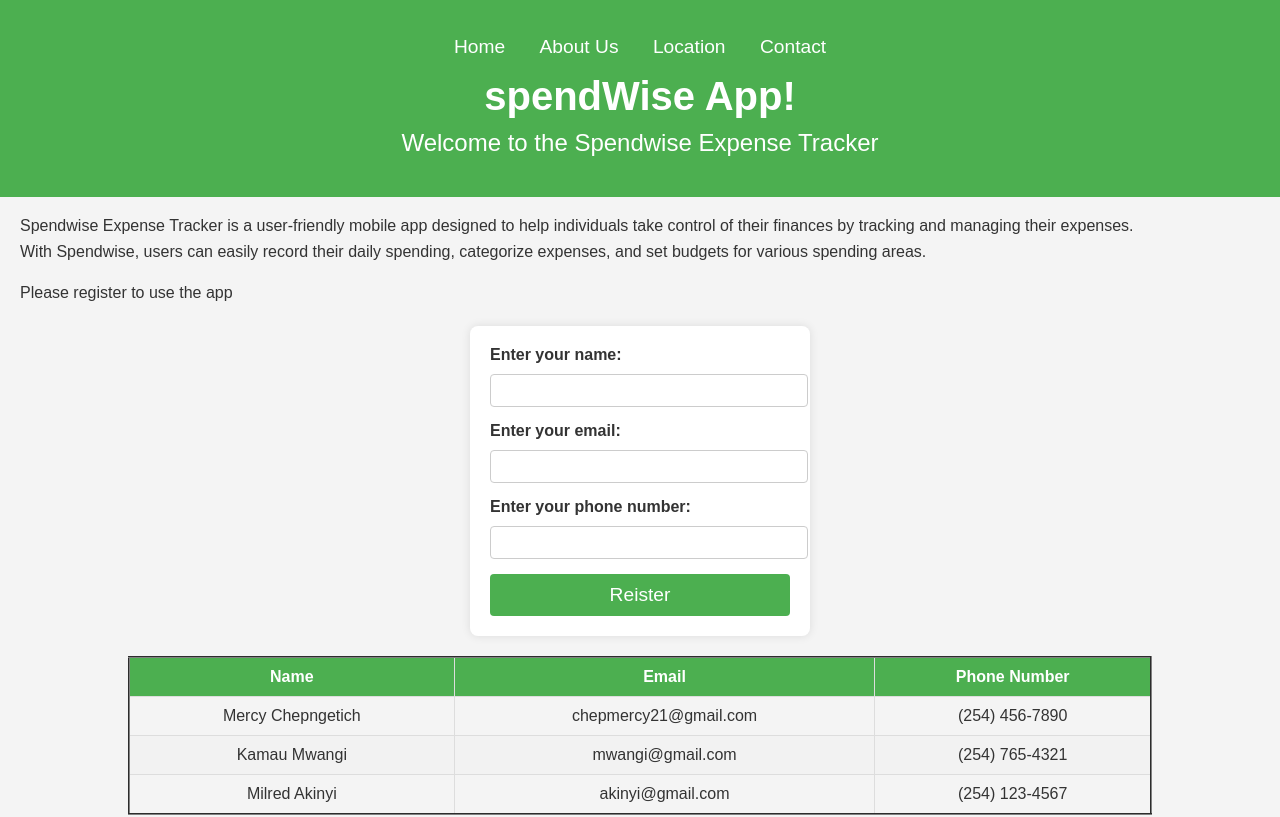
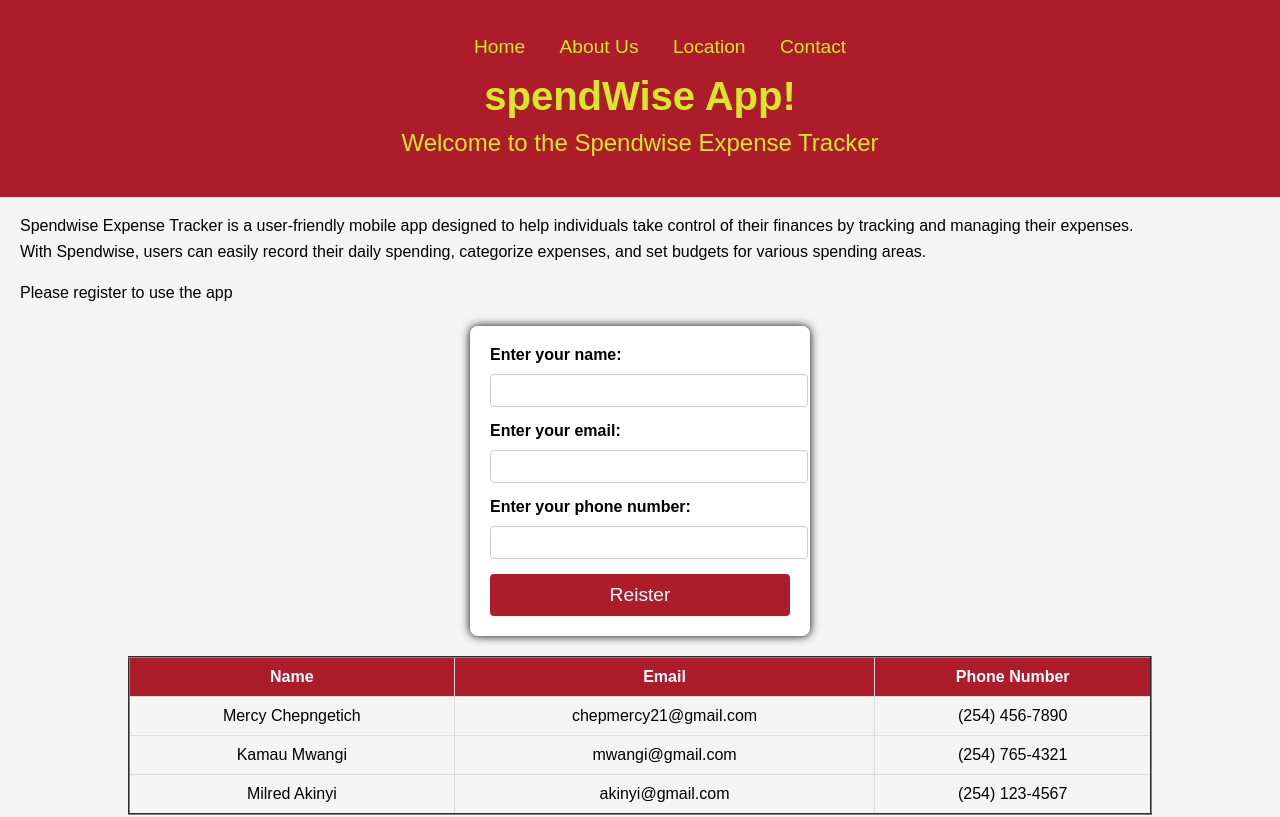
Before and after one commit to Mercychepngetich/expense_tracker, a plain HTML site: page index.html in a window 1280 px wide. Shown: the top 817 px of the page. Drawn offline with Linux system fonts and the light colour scheme.

Commit message:
assigment done

```diff
--- a/index.css
+++ b/index.css
@@ -1,14 +1,14 @@
 body {
     font-family: Arial, sans-serif;
     margin: 0;
-    padding: 0;
+
     background-color: #f4f4f4;
-    color: #333;
+
 }
 
 header {
-    background-color: #4CAF50;
-    color: white;
+    background-color: #ad1c2a;
+    color: rgb(218, 230, 44);
     padding: 20px;
     text-align: center;
 }
@@ -24,18 +24,18 @@ header h2 {
     font-weight: 300;
 }
 
-header ul {
+/* header ul {
     list-style: none;
     padding: 0;
-}
+} */
 
 header ul li {
     display: inline;
-    margin: 0 15px;
+    margin:0 15px;
 }
 
 header ul li a {
-    color: white;
+    color: rgb(218, 230, 44);
     text-decoration: none;
     font-size: 1.2em;
 }
@@ -45,7 +45,7 @@ header ul li a:hover {
 }
 
 p {
-    padding: 0 20px;
+    padding:0 20px;
     line-height: 1.6;
 }
 
@@ -54,7 +54,7 @@ form {
     padding: 20px;
     margin: 20px auto;
     width: 300px;
-    box-shadow: 0 0 10px rgba(0, 0, 0, 0.1);
+    box-shadow:0 0 10px;
     border-radius: 8px;
 }
 
@@ -74,10 +74,11 @@ form input[type="number"] {
     border-radius: 4px;
 }
 
+
 form input[type="submit"] {
     width: 100%;
     padding: 10px;
-    background-color: #4CAF50;
+    background-color:#ad1c2a;
     border: none;
     border-radius: 4px;
     color: white;
@@ -85,9 +86,11 @@ form input[type="submit"] {
     cursor: pointer;
 }
 
-form input[type="submit"]:hover {
+
+/* form input[type="submit"]:hover {
     background-color: #45a049;
-}
+} */
+
 
 table {
     width: 80%;
@@ -102,13 +105,10 @@ table th, table td {
 }
 
 table th {
-    background-color: #4CAF50;
+    background-color: #ad1c2a;
     color: white;
 }
 
-table tr:nth-child(even) {
-    background-color: #f2f2f2;
-}
 
 table tr:hover {
     background-color: #ddd;
@@ -127,7 +127,7 @@ img {
 }
 
 a {
-    color: #4CAF50;
+    color: #ad1c2a;
     text-decoration: none;
 }
 
```
